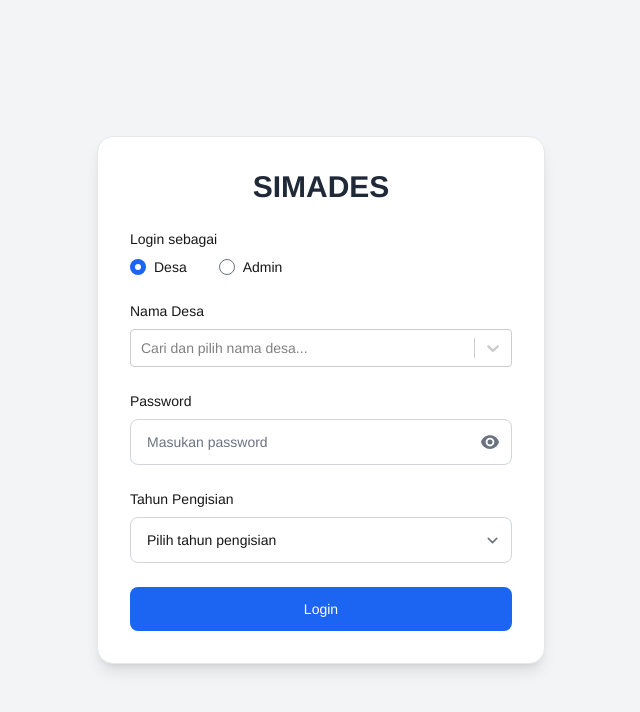
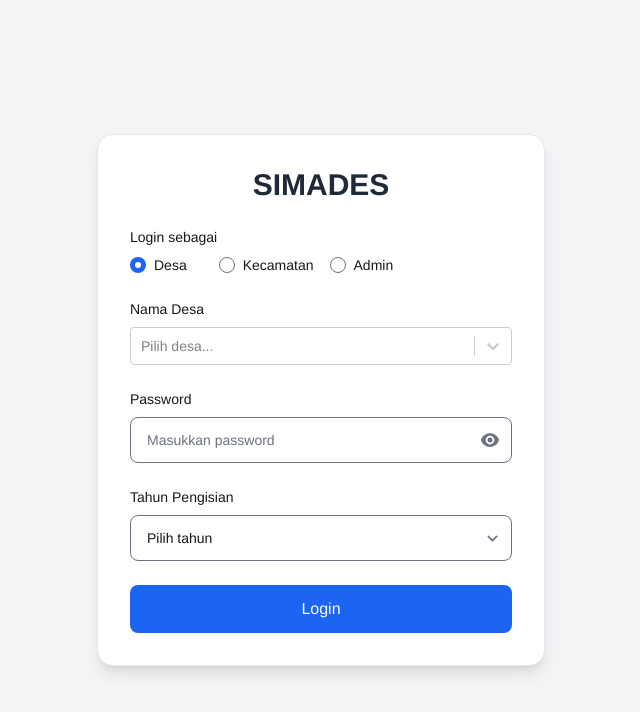
Before and after one commit to azharanggakusuma/simades, a Next.js app: page /dashboard/auth in a window 1280 px wide. Shown: the top 712 px of the page, without its empty margins (319-959 px from the left). Built offline with nearby package versions, Linux system fonts and the light colour scheme.

Commit message:
feat: update Login component to support multiple login types and fetch kecamatan options

```diff
--- a/app/dashboard/auth/page.js
+++ b/app/dashboard/auth/page.js
@@ -6,29 +6,34 @@ import { EyeIcon, EyeSlashIcon } from "@heroicons/react/24/solid";
 
 export default function Login() {
   const [showPassword, setShowPassword] = useState(false);
-  const [loginType, setLoginType] = useState("desa"); // 'desa' or 'admin'
+  const [loginType, setLoginType] = useState("desa"); // 'desa', 'kecamatan', or 'admin'
   const [desaOptions, setDesaOptions] = useState([]);
+  const [kecamatanOptions, setKecamatanOptions] = useState([]);
 
   const years = Array.from({ length: 5 }, (_, index) => 2024 + index);
 
   useEffect(() => {
-    if (loginType === "desa") {
     fetch("/api/kab_cirebon.json")
       .then((res) => res.json())
       .then((data) => {
-          const sortedData = [...data.data_desa].sort((a, b) =>
+        const sortedDesa = [...data.data_desa].sort((a, b) =>
           a.Nama_Desa.localeCompare(b.Nama_Desa)
         );
 
-          const options = sortedData.map((desa) => ({
+        const desaList = sortedDesa.map((desa) => ({
           value: desa.Kode_Desa,
           label: `${desa.Nama_Desa} - ${desa.Kecamatan}`,
         }));
+        setDesaOptions(desaList);
 
-          setDesaOptions(options);
+        // Extract unique kecamatan names
+        const kecamatanSet = new Set(data.data_desa.map((d) => d.Kecamatan));
+        const kecamatanList = [...kecamatanSet]
+          .sort()
+          .map((kec) => ({ value: kec, label: kec }));
+        setKecamatanOptions(kecamatanList);
       });
-    }
-  }, [loginType]);
+  }, []);
 
   return (
     <div className="min-h-screen flex items-center justify-center px-4 bg-gray-100 dark:bg-neutral-950">
@@ -41,100 +46,92 @@ export default function Login() {
           </div>
 
           <form className="space-y-6">
-            {/* Radio Login Type */}
-            <div className="mb-4">
+            {/* Role Login */}
+            <div>
               <label className="block text-sm font-medium mb-2 dark:text-white">
                 Login sebagai
               </label>
               <div className="flex space-x-4">
-                <label className="flex items-center text-sm dark:text-white">
+                {["desa", "kecamatan", "admin"].map((role) => (
+                  <label
+                    key={role}
+                    className="flex items-center text-sm dark:text-white"
+                  >
                     <input
                       type="radio"
                       name="loginType"
-                    value="desa"
-                    checked={loginType === "desa"}
-                    onChange={() => setLoginType("desa")}
+                      value={role}
+                      checked={loginType === role}
+                      onChange={() => setLoginType(role)}
                       className="mr-2"
                     />
-                  Desa
+                    {role.charAt(0).toUpperCase() + role.slice(1)}
                   </label>
-                <label className="flex items-center text-sm dark:text-white">
-                  <input
-                    type="radio"
-                    name="loginType"
-                    value="admin"
-                    checked={loginType === "admin"}
-                    onChange={() => setLoginType("admin")}
-                    className="mr-2"
-                  />
-                  Admin
-                </label>
+                ))}
               </div>
             </div>
 
-            {loginType === "desa" ? (
-              <>
-                {/* Select Nama Desa */}
+            {/* Select Desa */}
+            {loginType === "desa" && (
               <div>
-                  <label
-                    htmlFor="username"
-                    className="block text-sm font-medium mb-2 dark:text-white"
-                  >
+                <label className="block text-sm font-medium mb-2 dark:text-white">
                   Nama Desa
                 </label>
                 <Select
-                    inputId="username"
-                    name="username"
                   options={desaOptions}
-                    placeholder="Cari dan pilih nama desa..."
+                  placeholder="Pilih desa..."
                   className="text-sm"
                   isSearchable
                 />
               </div>
-              </>
-            ) : (
-              <>
-                {/* Input Username */}
+            )}
+
+            {/* Select Kecamatan */}
+            {loginType === "kecamatan" && (
               <div>
-                  <label
-                    htmlFor="username"
-                    className="block text-sm font-medium mb-2 dark:text-white"
-                  >
+                <label className="block text-sm font-medium mb-2 dark:text-white">
+                  Nama Kecamatan
+                </label>
+                <Select
+                  options={kecamatanOptions}
+                  placeholder="Pilih kecamatan..."
+                  className="text-sm"
+                  isSearchable
+                />
+              </div>
+            )}
+
+            {/* Username hanya untuk Admin */}
+            {loginType === "admin" && (
+              <div>
+                <label className="block text-sm font-medium mb-2 dark:text-white">
                   Username
                 </label>
                 <input
                   type="text"
-                    id="username"
                   name="username"
-                    placeholder="Masukan username"
-                    className="w-full py-3 px-4 border border-gray-300 rounded-lg text-sm focus:border-blue-500 focus:ring-1 focus:ring-blue-500 dark:bg-neutral-900 dark:border-neutral-700 dark:text-white"
-                    required
+                  placeholder="Masukkan username"
+                  className="w-full py-3 px-4 border rounded-lg text-sm dark:bg-neutral-900 dark:text-white"
                 />
               </div>
-              </>
             )}
 
-            {/* Password */}
+            {/* Password untuk semua */}
             <div>
-              <label
-                htmlFor="password"
-                className="block text-sm font-medium mb-2 dark:text-white"
-              >
+              <label className="block text-sm font-medium mb-2 dark:text-white">
                 Password
               </label>
               <div className="relative">
                 <input
                   type={showPassword ? "text" : "password"}
-                  id="password"
                   name="password"
-                  placeholder="Masukan password"
-                  className="w-full py-3 px-4 pr-11 border border-gray-300 rounded-lg text-sm focus:border-blue-500 focus:ring-1 focus:ring-blue-500 dark:bg-neutral-900 dark:border-neutral-700 dark:text-white"
-                  required
+                  placeholder="Masukkan password"
+                  className="w-full py-3 px-4 pr-11 border rounded-lg text-sm dark:bg-neutral-900 dark:text-white"
                 />
                 <button
                   type="button"
                   onClick={() => setShowPassword(!showPassword)}
-                  className="absolute inset-y-0 right-3 flex items-center text-gray-500 dark:text-neutral-400"
+                  className="absolute inset-y-0 right-3 flex items-center text-gray-500"
                 >
                   {showPassword ? (
                     <EyeSlashIcon className="h-5 w-5" />
@@ -145,24 +142,17 @@ export default function Login() {
               </div>
             </div>
 
-            {/* Tahun Pengisian (hanya untuk Desa) */}
+            {/* Tahun hanya untuk Desa */}
             {loginType === "desa" && (
               <div>
-                <label
-                  htmlFor="year"
-                  className="block text-sm font-medium mb-2 dark:text-white"
-                >
+                <label className="block text-sm font-medium mb-2 dark:text-white">
                   Tahun Pengisian
                 </label>
                 <select
-                  id="year"
                   name="year"
-                  className="w-full py-3 px-4 border border-gray-300 rounded-lg text-sm focus:border-blue-500 focus:ring-1 focus:ring-blue-500 dark:bg-neutral-900 dark:border-neutral-700 dark:text-white"
-                  required
+                  className="w-full py-3 px-4 border rounded-lg text-sm dark:bg-neutral-900 dark:text-white"
                 >
-                  <option value="" disabled selected>
-                    Pilih tahun pengisian
-                  </option>
+                  <option value="">Pilih tahun</option>
                   {years.map((year) => (
                     <option key={year} value={year}>
                       {year}
@@ -175,7 +165,7 @@ export default function Login() {
             {/* Tombol Login */}
             <button
               type="submit"
-              className="w-full py-3 px-4 text-sm font-medium text-white bg-blue-600 rounded-lg hover:bg-blue-700 transition duration-150 mt-4"
+              className="w-full py-3 px-4 bg-blue-600 text-white font-medium rounded-lg hover:bg-blue-700 transition"
             >
               Login
             </button>
```
Lines whose indentation alone changed are shown as unchanged.
